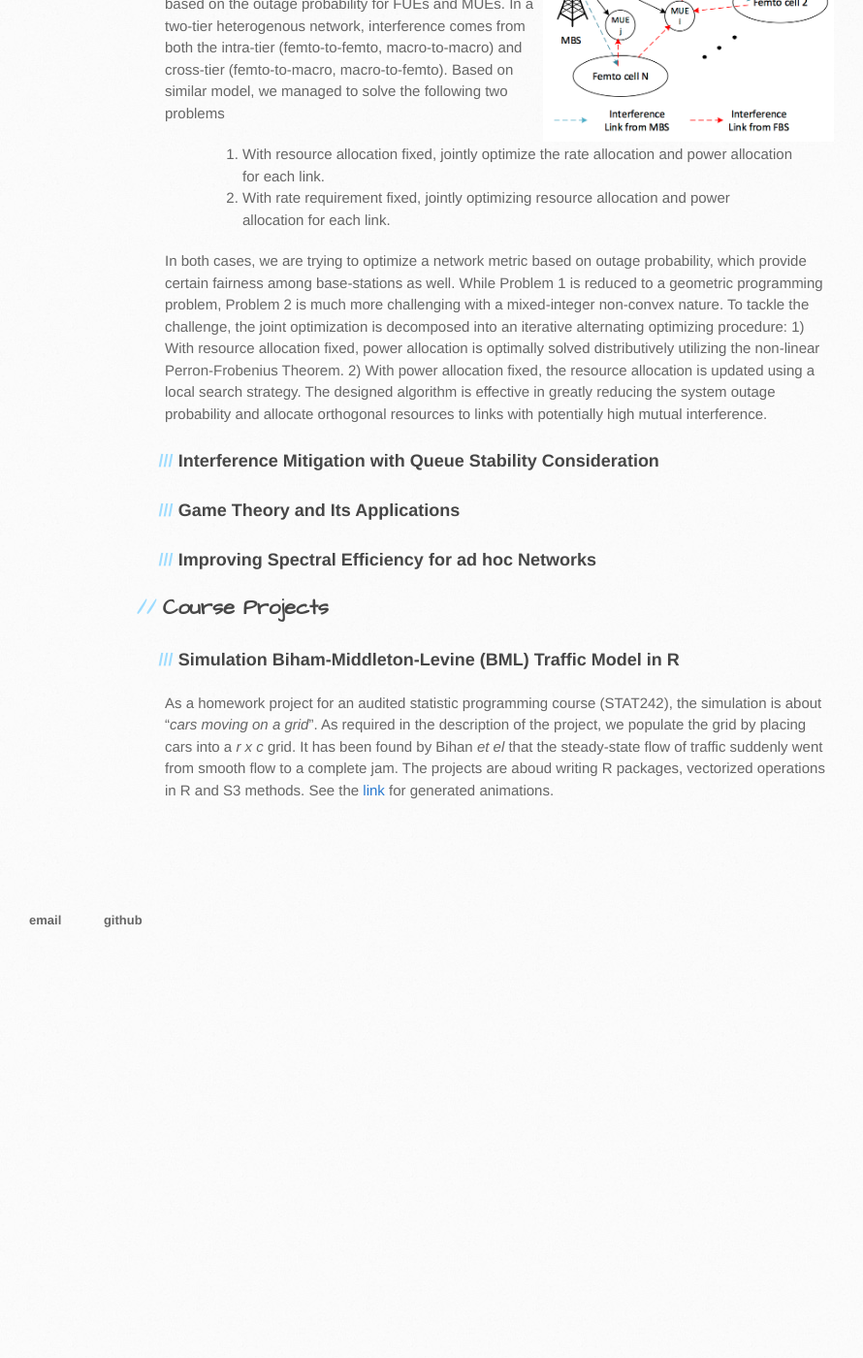
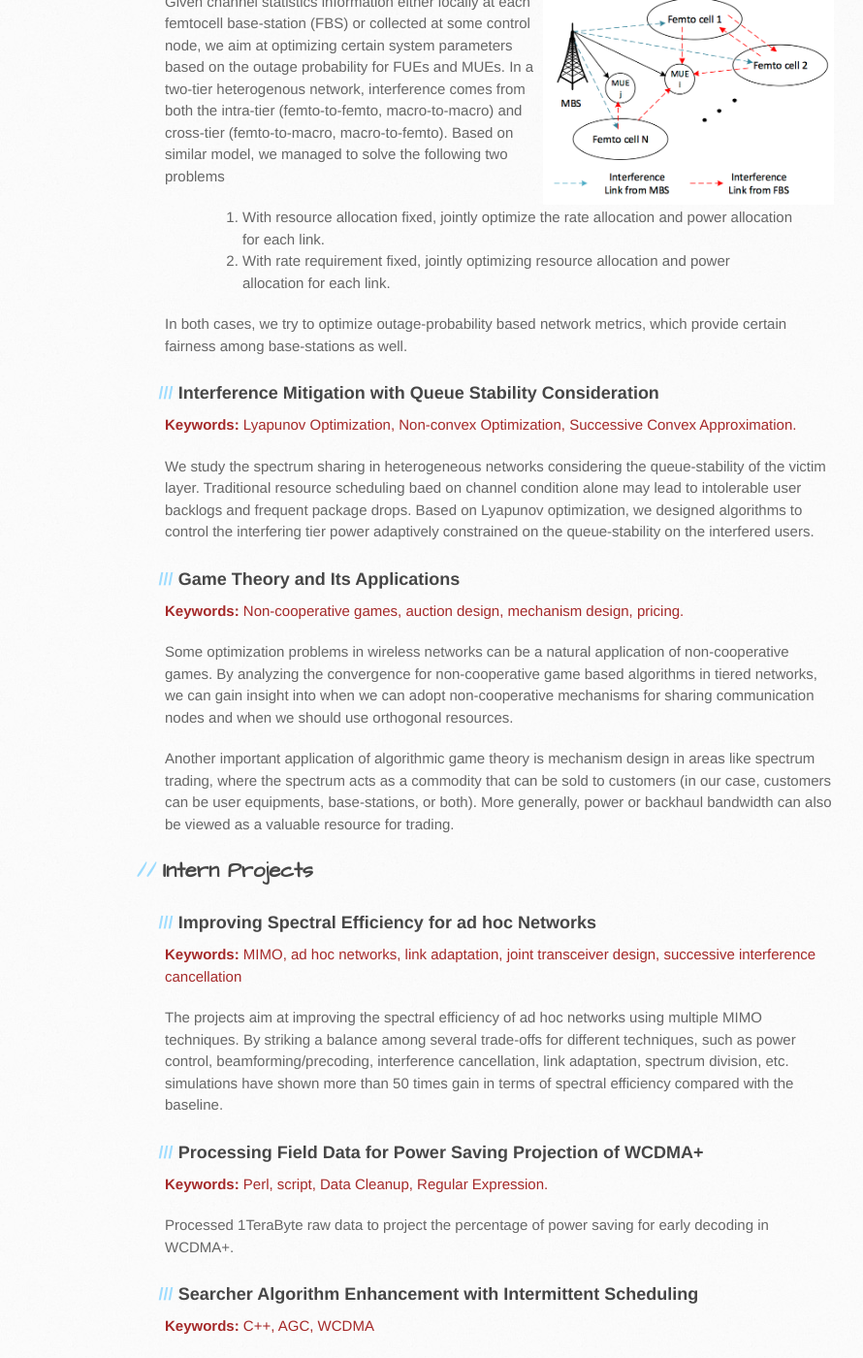
Before and after one commit to ellenzinc/ece_web_page, a Jekyll site: the page built from proj/index.html, in a window 1280 px wide and 1400 px high, scrolled down 313 px. Shown: the whole window at 97% size, without its empty margins (0-890 px from the left). Built offline with Jekyll 4.4.1, drawn with Linux system fonts in a browser that asks for light colours; before the commit the page ends 1342 px from its top, so only the background shows below that; some of the changed text lies outside the part shown.

Commit message:
Modified project html

```diff
--- a/proj/index.html
+++ b/proj/index.html
@@ -6,6 +6,7 @@ title: Projects
 
 <h2>Research Projects</h2>
 <h3>Outage Balancing for Femtocell Networks</h3>
+<p><font color="A52A2A"><b>Keywords:</b> Non-convex Optimization, Mixed-Interger Programming Problem, Non-linear Perron-Frobenius Theorem, Heterogeneous Networks </font></p>
 <p> <img src="../images/systemModel.png" style="float:right;width:300px;height:220px"> Given channel statistics information either locally at each femtocell base-station (FBS) or
 collected at some control node, we aim at optimizing certain system parameters based on the outage probability for FUEs and MUEs.
 In a two-tier heterogenous network, interference comes from both the intra-tier (femto-to-femto, macro-to-macro)
@@ -14,19 +15,64 @@ In a two-tier heterogenous network, interference comes from both the intra-tier
 	<li>With resource allocation fixed, jointly optimize the rate allocation and power allocation for each link. </li>
 	<li>With rate requirement fixed,  jointly optimizing resource allocation and power allocation for each link. </li>
 </ol>
-In both cases, we are trying to optimize a network metric based on outage probability, which provide certain fairness among
+In both cases, we try to optimize outage-probability based network metrics, which provide certain fairness among
+base-stations as well.
+<!--In both cases, we are trying to optimize a network metric based on outage probability, which provide certain fairness among
 base-stations as well. While Problem 1 is reduced to a geometric programming problem, Problem 2 is much more challenging
 with a mixed-integer non-convex nature. To tackle the challenge, the joint optimization is decomposed into an iterative
 alternating optimizing procedure: 1) With resource allocation fixed, power allocation is optimally solved distributively
 utilizing the non-linear Perron-Frobenius Theorem. 2) With power allocation fixed, the resource allocation is updated using
 a local search strategy. The designed algorithm is effective in greatly reducing the system outage probability and allocate
 orthogonal resources to links with potentially high mutual interference.
-
+-->
 <h3>Interference Mitigation with Queue Stability Consideration</h3>
+<p><font color="A52A2A"><b>Keywords: </b>Lyapunov Optimization, Non-convex Optimization, Successive Convex Approximation. </p>
+</font><p>
+We study the spectrum sharing in heterogeneous networks considering the queue-stability of the victim layer.
+Traditional resource scheduling baed on channel condition alone may lead to intolerable user backlogs and frequent
+package drops. Based on Lyapunov optimization, we designed algorithms to control the interfering tier power
+adaptively constrained on the queue-stability on the interfered users.
+</p>
 
 <h3>Game Theory and Its Applications</h3>
+<p><font color="A52A2A"><b>Keywords:</b> Non-cooperative games, auction design, mechanism design, pricing.</font></p>
 
+<p>Some optimization problems in wireless networks can be a natural application of non-cooperative games. By analyzing the convergence
+for non-cooperative game based algorithms
+in tiered networks, we can gain insight into when we can adopt non-cooperative mechanisms for sharing communication nodes and when we should use orthogonal
+resources. </p>
+
+<p>Another important application of algorithmic game theory is mechanism design in areas like spectrum trading, where the spectrum acts as
+a commodity that can be sold to customers (in our case, customers can be user equipments, base-stations, or both). More generally, power or backhaul bandwidth can
+ also be viewed as a valuable resource for trading.</p>
+
+
+<h2>Intern Projects</h2>
 <h3>Improving Spectral Efficiency for ad hoc Networks</h3>
+<p><font color="A52A2A"><b>Keywords: </b> MIMO, ad hoc networks, link adaptation, joint transceiver design, successive interference cancellation </font></p>
+<p>The projects aim at improving the spectral efficiency of ad hoc networks using multiple MIMO techniques.
+By striking a balance among several trade-offs for different techniques, such as power control, beamforming/precoding, interference cancellation,
+link adaptation, spectrum division, etc. simulations have shown more than 50 times gain in terms of spectral efficiency
+compared with the baseline. </p>
+
+<h3>Processing Field Data for Power Saving Projection of WCDMA+</h3>
+<p><font color="A52A2A"><b>Keywords: </b> Perl, script, Data Cleanup, Regular Expression.</font></p>
+<p>Processed 1TeraByte raw data to project the percentage of power saving for early decoding in WCDMA+.</p>
+
+<h3>Searcher Algorithm Enhancement with Intermittent Scheduling</h3>
+<p><font color="A52A2A"><b>Keywords: </b> C++, AGC, WCDMA</font></p>
+<p>AGC(Automatic Gain Controller) output may suffer from intermittent up-shooting or down-shooting due to its transient response
+during intermittent HSPA scheduling in WCDMA systems.
+Algorithm is designed and simulated in C++ to adaptively compensate the spikes. Performance shows that the proposed scheme can
+significantly improve searcher performance in terms of false alarm rate while not decreasing the detection rate.
+</p>
+
+<h3>Adaptive Taylor Approximation Algorithm for UERS Channel Estimation and Interference Cancellation</h3>
+<p><font color="A52A2A"><b>Keywords: </b>LTE, UERS, Interference Cancellation, Channel Estimation, Taylor Approximation </font></p>
+<p>
+Perform optimization and generate LUT for online parameter basis selection and achieve significantly improvement in terms of MSE (up to 7 dB)
+compared with existing algorithm.
+</p>
 
 <h2>Course Projects </h2>
 {% for proj in site.courseProj  %}
```
Also changed, not shown: _courseProj/stat242_BML.md (+10 -2 lines), _posts/2015-02-09-latex-for-paper-writer.md (+1 -1 lines), _posts/2015-06-01-my-artistic-side-I.md (+2 -2 lines), index.html (+4 -6 lines), 6 other files.
